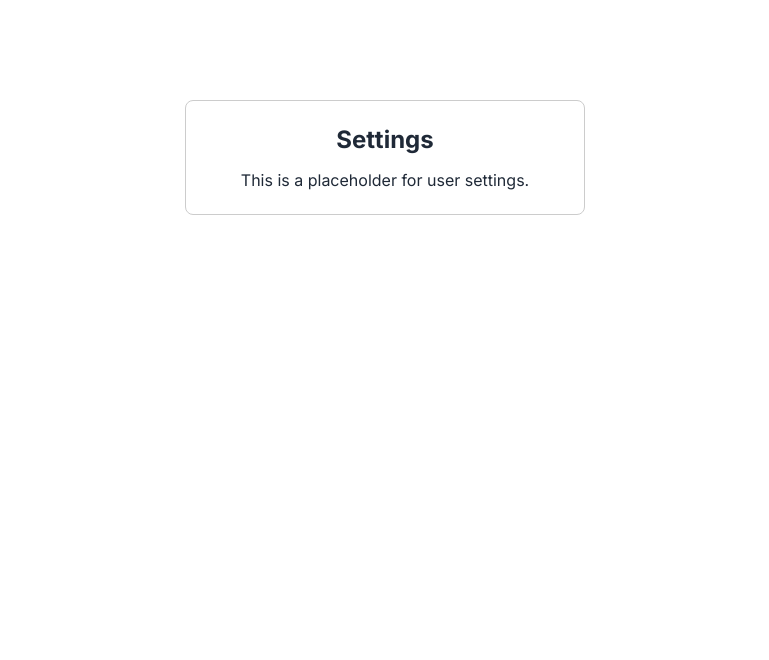
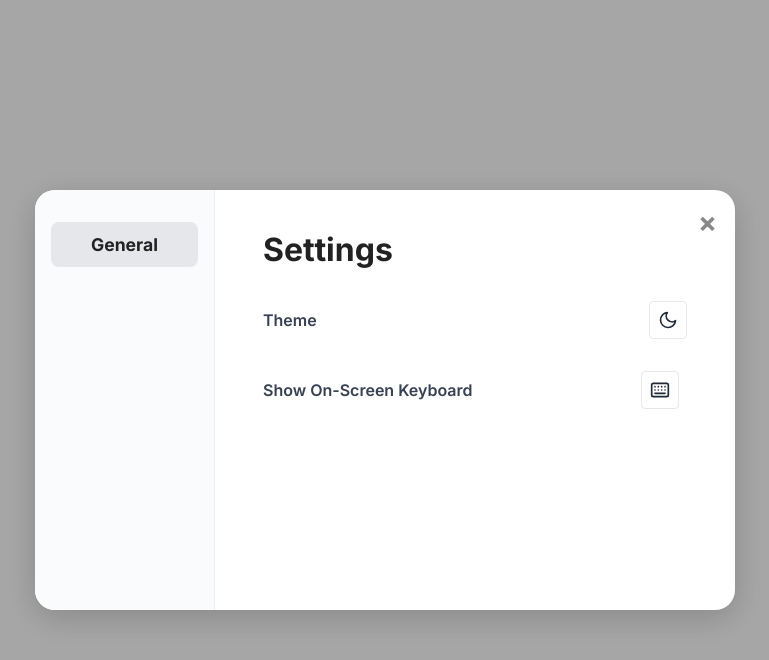
Before and after one commit to binchenX/type, a Next.js app: page /settings in a window 1280 px wide. Shown: the top 660 px of the page, without its empty margins (255-1024 px from the left). Built offline with nearby package versions, Linux system fonts and the light colour scheme.

Commit message:
use setting modal

```diff
--- /dev/null
+++ b/components/SettingsModal.tsx
@@ -0,0 +1,116 @@
+import ThemeToggle from '@/components/ThemeToggle';
+import KeyboardToggle from '@/components/KeyboardToggle';
+import { useTheme } from 'next-themes';
+
+interface SettingsModalProps {
+    onClose: () => void;
+    showKeyboard: boolean;
+    setShowKeyboard: (show: boolean) => void;
+}
+
+export default function SettingsModal({ onClose, showKeyboard, setShowKeyboard }: SettingsModalProps) {
+    const { theme } = useTheme();
+
+    // Theme-based styles
+    const isDark = theme === 'dark';
+    const modalBg = isDark ? '#181a20' : '#fff';
+    const sidebarBg = isDark ? '#23262f' : '#fafbfc';
+    const borderColor = isDark ? '#23262f' : '#eee';
+    const textColor = isDark ? '#f3f4f6' : '#222';
+    const labelColor = isDark ? '#e5e7eb' : '#374151';
+    const buttonBg = isDark ? '#23262f' : '#e5e7eb';
+    const buttonColor = isDark ? '#f3f4f6' : '#222';
+
+    const handleToggleKeyboard = () => {
+        const newState = !showKeyboard;
+        if (typeof window !== 'undefined') {
+            localStorage.setItem('keyboard-visibility', newState ? 'visible' : 'hidden');
+        }
+        setShowKeyboard(newState);
+    };
+
+    return (
+        <div style={{
+            position: 'fixed',
+            top: 0,
+            left: 0,
+            width: '100vw',
+            height: '100vh',
+            background: isDark ? 'rgba(0,0,0,0.65)' : 'rgba(0,0,0,0.35)',
+            zIndex: 10000,
+            display: 'flex',
+            alignItems: 'center',
+            justifyContent: 'center',
+        }}>
+            <div style={{
+                background: modalBg,
+                color: textColor,
+                borderRadius: 20,
+                boxShadow: '0 8px 32px rgba(0,0,0,0.18)',
+                width: 700,
+                maxWidth: '95vw',
+                minHeight: 420,
+                display: 'flex',
+                position: 'relative',
+            }}>
+                {/* Sidebar */}
+                <div style={{
+                    width: 180,
+                    borderRight: `1px solid ${borderColor}`,
+                    padding: '32px 0',
+                    display: 'flex',
+                    flexDirection: 'column',
+                    alignItems: 'stretch',
+                    background: sidebarBg,
+                    borderTopLeftRadius: 20,
+                    borderBottomLeftRadius: 20,
+                }}>
+                    <button style={{
+                        background: buttonBg,
+                        border: 'none',
+                        borderRadius: 8,
+                        padding: '12px 24px',
+                        fontWeight: 700,
+                        color: buttonColor,
+                        margin: '0 16px',
+                        fontSize: '1.1rem',
+                        cursor: 'pointer',
+                        outline: 'none',
+                    }}>General</button>
+                </div>
+                {/* Content */}
+                <div style={{ flex: 1, padding: '40px 48px', minWidth: 0 }}>
+                    <h2 style={{ fontSize: '2rem', fontWeight: 800, marginBottom: 32, color: textColor }}>Settings</h2>
+                    <div style={{ marginBottom: 32, display: 'flex', alignItems: 'center', justifyContent: 'space-between' }}>
+                        <span style={{ fontWeight: 600, color: labelColor }}>Theme</span>
+                        <ThemeToggle />
+                    </div>
+                    <div style={{ marginBottom: 32, display: 'flex', alignItems: 'center', justifyContent: 'space-between' }}>
+                        <span style={{ fontWeight: 600, color: labelColor }}>Show On-Screen Keyboard</span>
+                        <KeyboardToggle isKeyboardVisible={showKeyboard} onToggle={handleToggleKeyboard} />
+                    </div>
+                </div>
+                {/* Close button */}
+                <button
+                    onClick={onClose}
+                    style={{
+                        position: 'absolute',
+                        top: 18,
+                        right: 18,
+                        background: 'none',
+                        border: 'none',
+                        fontSize: 28,
+                        fontWeight: 700,
+                        color: isDark ? '#aaa' : '#888',
+                        cursor: 'pointer',
+                        padding: 0,
+                        lineHeight: 1,
+                    }}
+                    aria-label="Close settings"
+                >
+                    ×
+                </button>
+            </div>
+        </div>
+    );
+}
--- a/pages/settings.tsx
+++ b/pages/settings.tsx
@@ -1,8 +1,7 @@
+import { useRouter } from 'next/router';
+import SettingsModal from '@/components/SettingsModal';
+
 export default function SettingsPage() {
-    return (
-        <div style={{ maxWidth: 400, margin: '100px auto', padding: 24, border: '1px solid #ccc', borderRadius: 8 }}>
-            <h2 style={{ textAlign: 'center', marginBottom: 16 }}>Settings</h2>
-            <p style={{ textAlign: 'center' }}>This is a placeholder for user settings.</p>
-        </div>
-    )
+    const router = useRouter();
+    return <SettingsModal onClose={() => router.push('/')} />;
 }
```
Also changed, not shown: components/AuthToolbarIcon.tsx (+8 -2 lines), pages/index.tsx (+19 -16 lines), pages/signup.tsx (+8 -8 lines).
